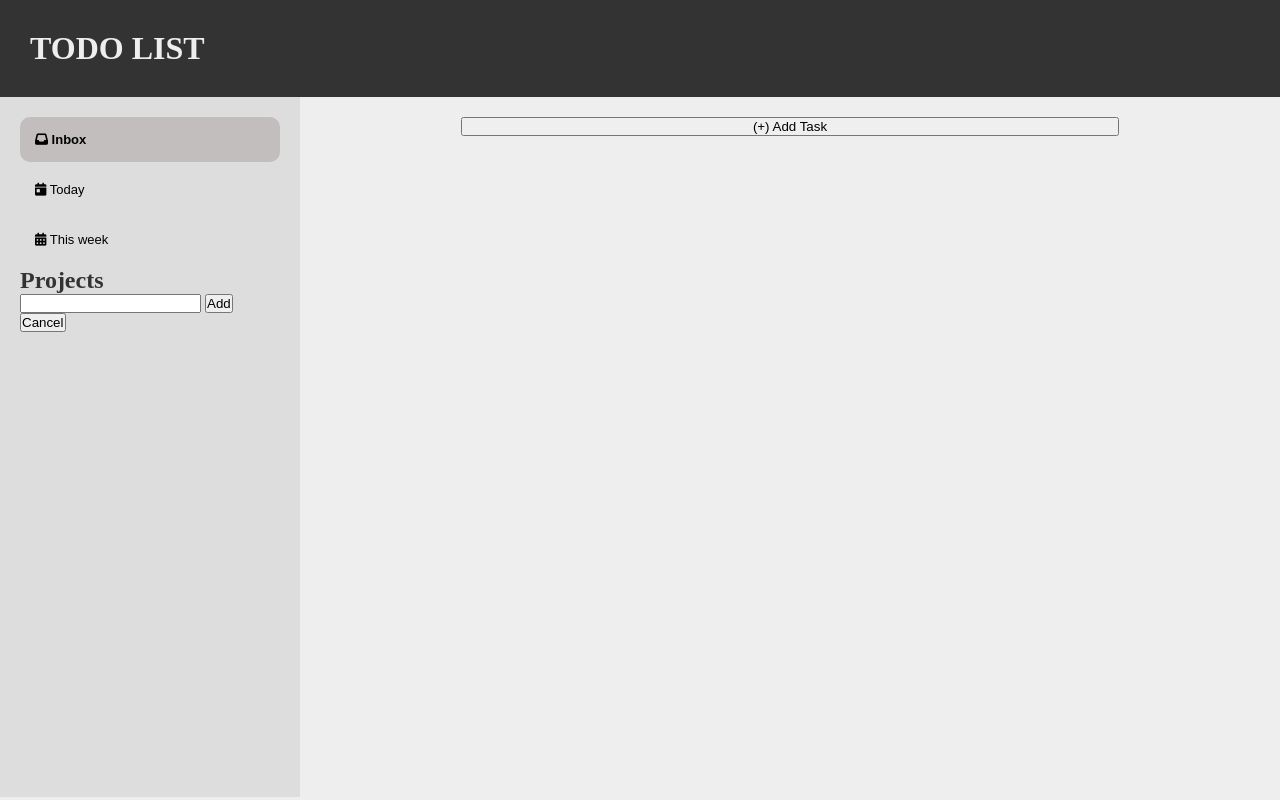
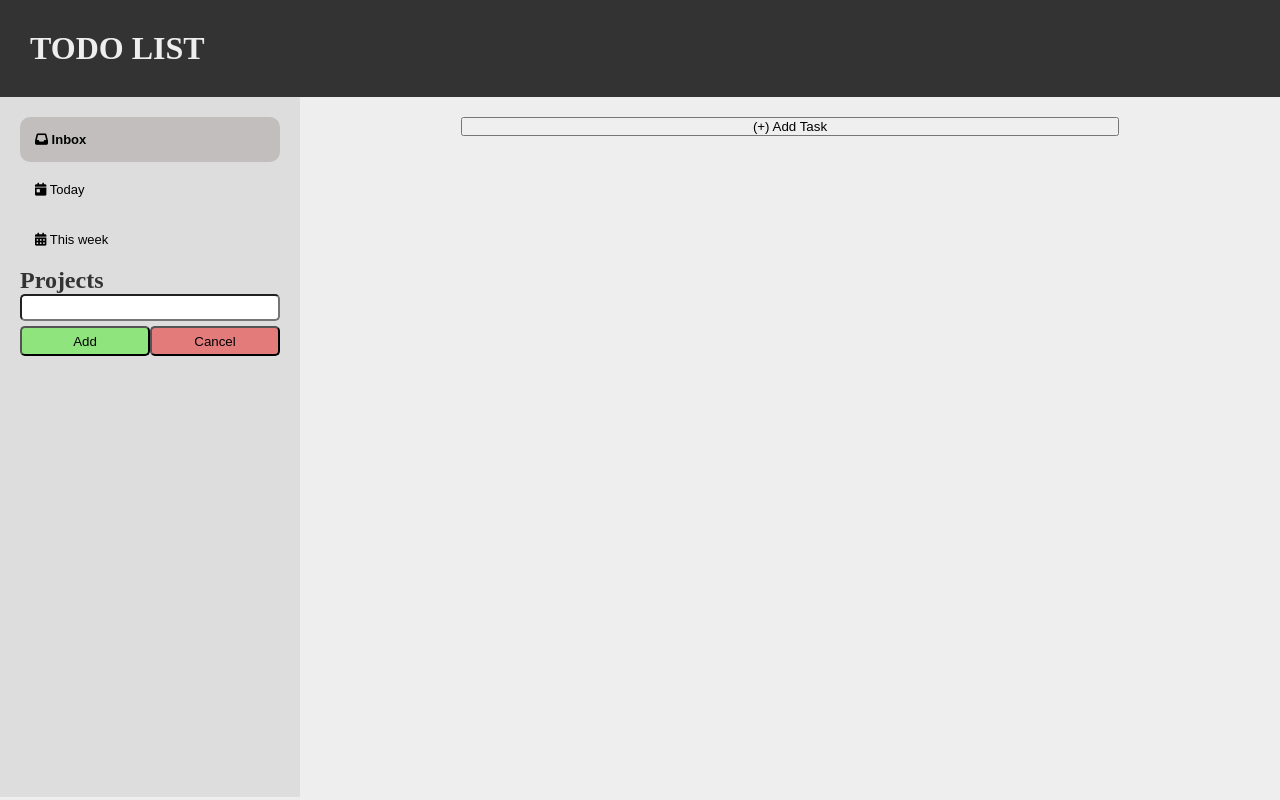
Before and after one commit to WilAm1/TodoList, a website built with webpack: page dist/index.html in a window 1280 px wide. Both pictures are taken after a click on the button "+ Add Project". Built offline with nearby package versions, Linux system fonts and the light colour scheme.

Commit message:
Various UI changes

```diff
--- a/src/UI.js
+++ b/src/UI.js
@@ -242,7 +242,7 @@ const ProjectUI = ({ root, todoContainer }) => {
         element.dataset.name = name;
         element.innerHTML = `
         <p class="project-name " data-name="${name}" ><i class="fas fa-tasks"></i> ${name}</p>
-        <button class="project-exit-btn"><i class="fas fa-times"></i></button>
+        <button class="project-exit-btn">x</i></button>
         `;
         return element
     };
@@ -318,10 +318,13 @@ const projectInputUI = function({ DOMbtn, DOMlist }) {
 
     const renderInputProject = function() {
         const div = document.createElement('div');
+        div.id = 'new-project-prompt'
         div.innerHTML = `
         <input type="text" required >
-        <button id="add-new-project" type="submit">Add</button>
-        <button id="cancel-new-project">Cancel</button>
+        <div>
+            <button id="add-new-project" type="submit">Add</button>
+            <button id="cancel-new-project">Cancel</button>
+        </div>
         `;
 
         const addBtn = div.querySelector('#add-new-project');
--- a/src/styles.css
+++ b/src/styles.css
@@ -62,7 +62,8 @@ main div#main-content>* {
 }
 
 .project,
-.highlight {
+.highlight,
+#add-project {
     padding: 15px;
     margin-bottom: 5px;
     border: none;
@@ -72,8 +73,42 @@ main div#main-content>* {
     text-align: left;
 }
 
-.highlight:hover {
+.highlight:hover,
+#add-project:hover {
     background-color: #a1a1a183;
+}
+
+
+/* New Project Prompt */
+
+#new-project-prompt {
+    display: flex;
+    flex-flow: column;
+    gap: 5px;
+}
+
+#new-project-prompt div {
+    display: flex;
+}
+
+#new-project-prompt input {
+    height: 1.3em;
+    font-size: 1.3em;
+    border-radius: 5px;
+}
+
+#new-project-prompt button {
+    width: 50%;
+    height: 30px;
+    border-radius: 5px;
+}
+
+#add-new-project {
+    background-color: #44ec2281;
+}
+
+#cancel-new-project {
+    background-color: #e72d2d8e;
 }
 
 .project {
@@ -82,7 +117,8 @@ main div#main-content>* {
 }
 
 .project p,
-#inbox-container button {
+#inbox-container button,
+#add-project:hover {
     cursor: pointer;
 }
 
```
Also changed, not shown: dist/main.js.
